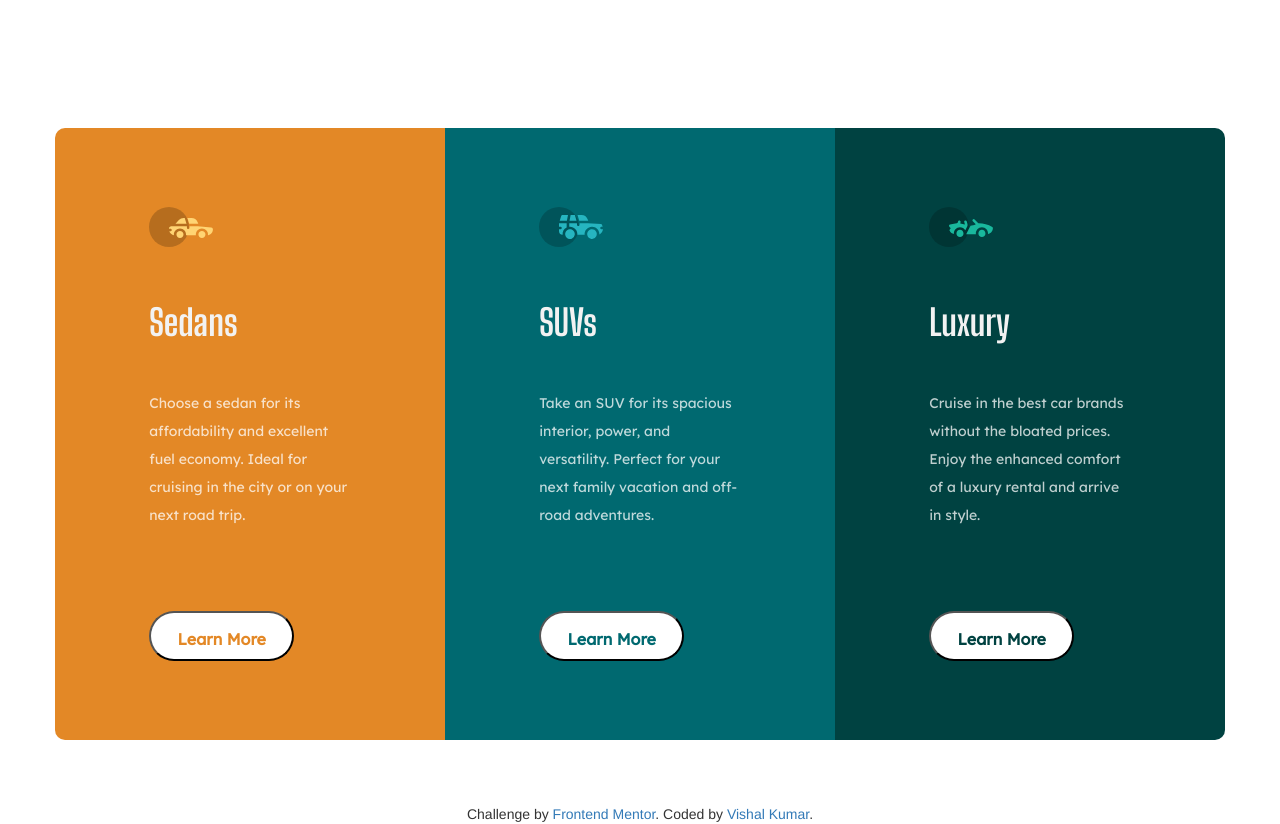
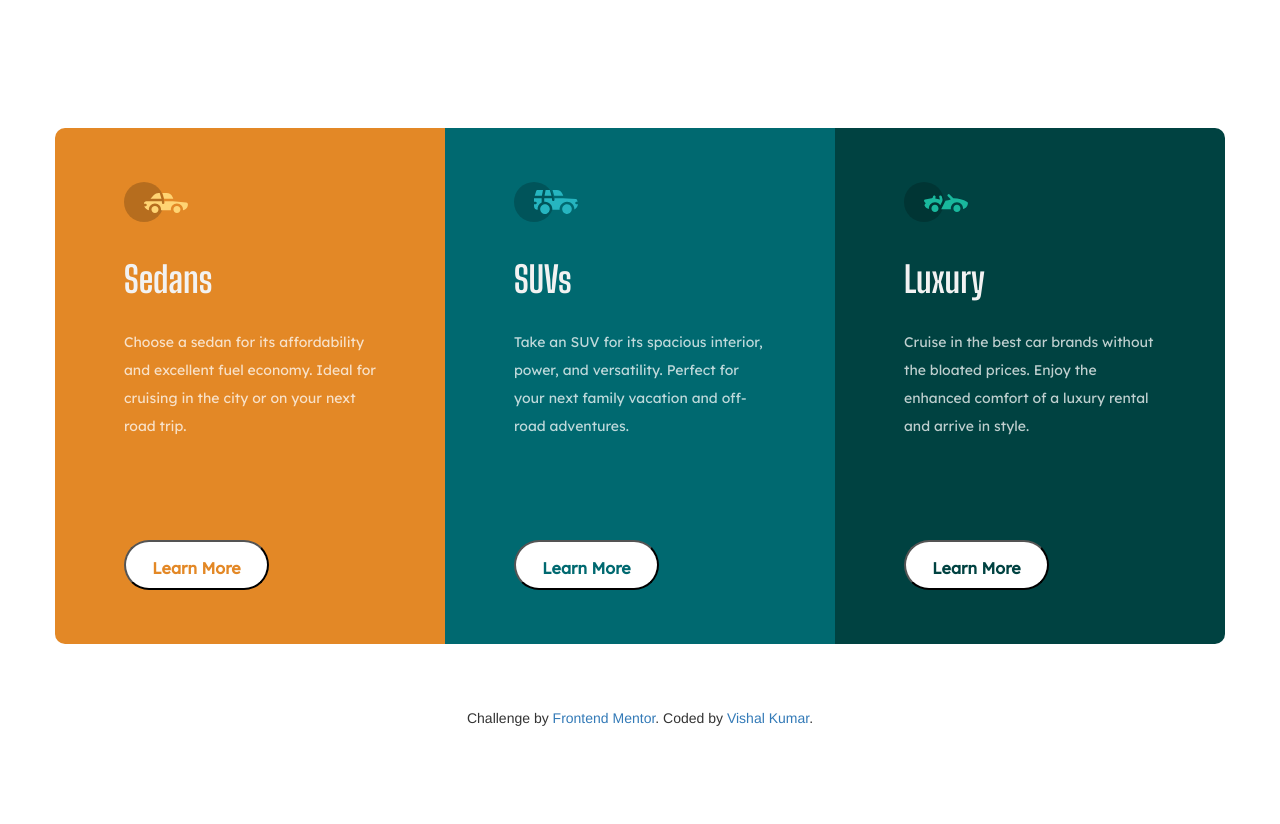
Before and after one commit to LahsivK4070/3-column-desing, a plain HTML site: page index.html in a window 1280 px wide. After the commit the page ends 800 px from the top, so only its background shows below. Drawn offline with nearby package versions, Linux system fonts and the light colour scheme.

Commit message:
Update styles.css

```diff
--- a/styles.css
+++ b/styles.css
@@ -1,12 +1,12 @@
 .image{
-    padding: 22% 0 10% 22%;
+    padding: 15% 0 5% 15%;
 }
 
 .heading{
     font-family: 'Big Shoulders Display', cursive;
     color: hsl(0, 0%, 95%);
     font-weight: 700;
-    padding-left: 22%;
+    padding-left: 15%;
 }
 
 .sedens{
@@ -24,14 +24,15 @@
 }
 
 .container{
-    width: 75%;
     margin-top: 10%;
+    padding-left: 150px;
+    padding-right: 150px;
 }
 
 p{
     font-family: 'Lexend Deca', sans-serif;
     color: hsla(0, 0%, 100%, 0.75);
-    padding: 10% 22% 20% 22%;
+    padding: 5% 15% 20% 15%;
     line-height: 2;
 }
 
@@ -53,7 +54,7 @@ p{
 }
 
 .butn {
-    margin: 0 0 22% 22%;
+    margin: 5% 0 15% 15%;
     -webkit-border-radius: 100px;
     -moz-border-radius: 100px;
     border-radius: 100px;
```
